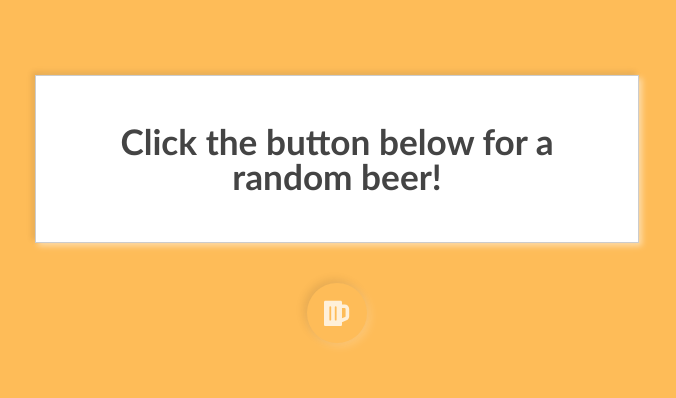
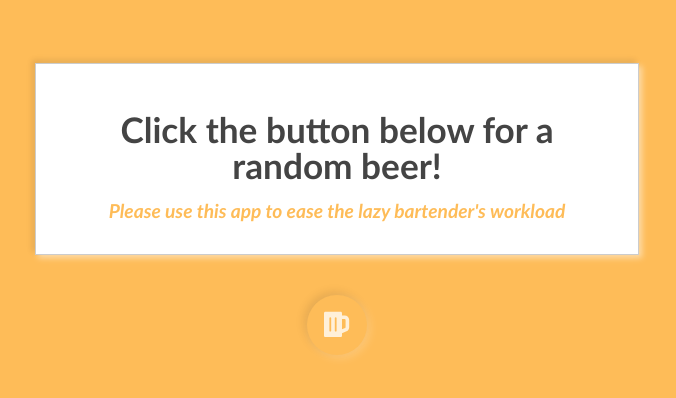
Before and after one commit to Stonino82/Random-Beer-Generator, a plain HTML site: page index.html in a window 1280 px wide. Shown: the part 171-569 px from the top of the page, without its empty margins (303-979 px from the left). Drawn offline with Linux system fonts and the light colour scheme.

Commit message:
added message in front-end

```diff
--- a/index.html
+++ b/index.html
@@ -12,7 +12,7 @@
     <div class="container">
             <div class="card">
                 <h1 class="random-beer">Click the button below for a random beer!</h1>
-                <h4 class=tag_line></h4>
+                <h4 class=tag_line>Please use this app to ease the lazy bartender's workload</h4>
                 <div class="row">
                     <img class="image" alt="">
                     <div class="column">
```
